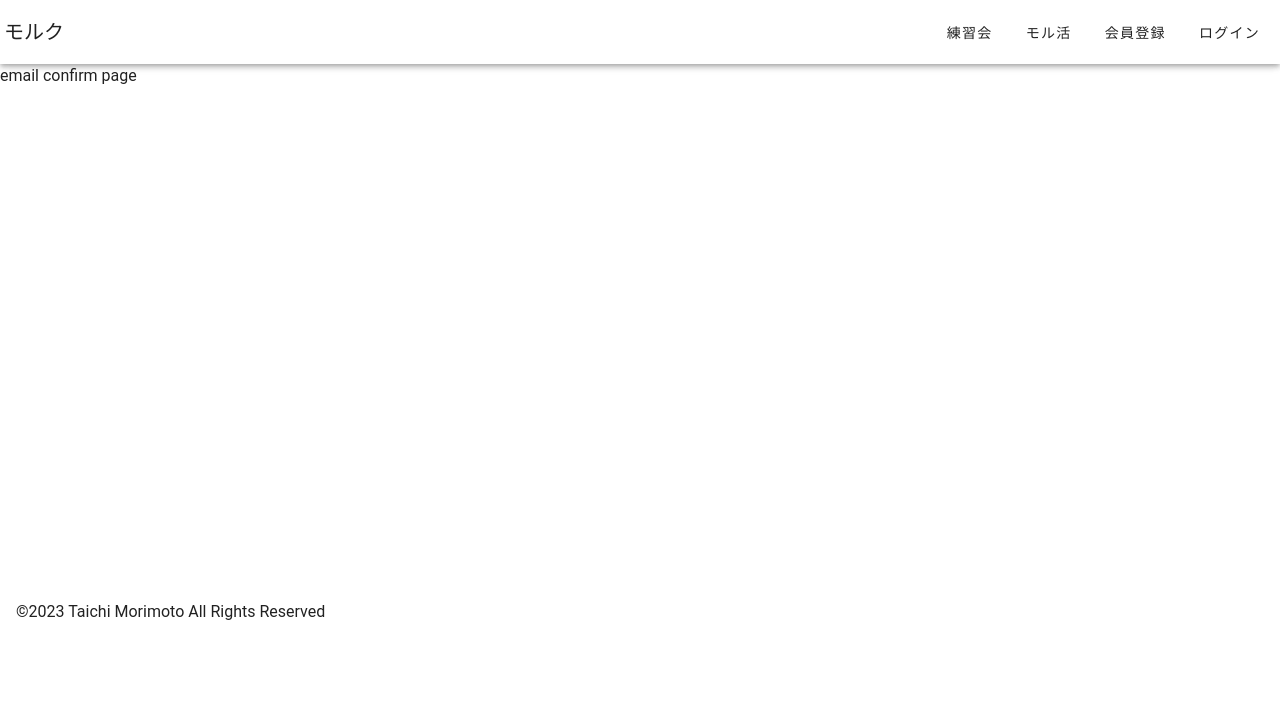
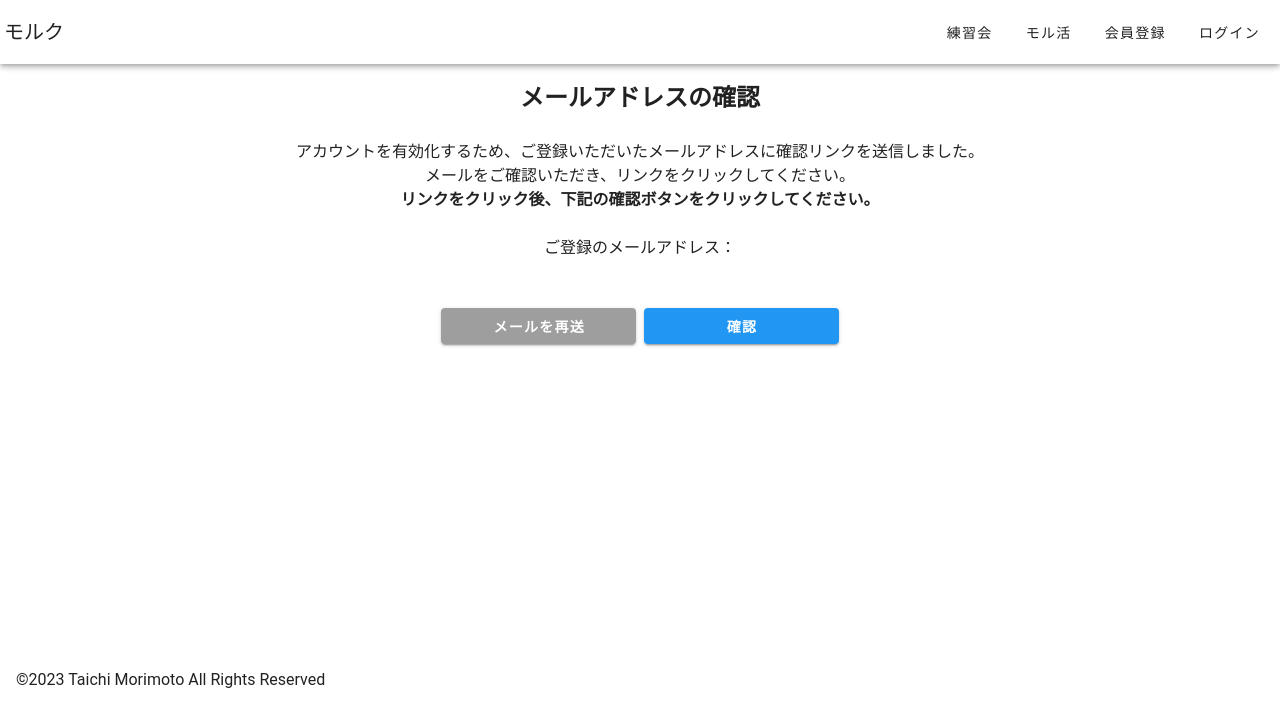
Before and after one commit to ta8i2chi8/moruku, a Nuxt app in the folder nuxt/: page /signup/confirm in a window 1280 px wide. Shown: the top 726 px of the page. Built offline with nearby package versions, Linux system fonts and the light colour scheme; no server answers.

Commit message:
メールアドレス確認を実装

```diff
--- a/nuxt/composables/useAuth.ts
+++ b/nuxt/composables/useAuth.ts
@@ -4,6 +4,7 @@ import {
   onAuthStateChanged,
   signInWithPopup,
   createUserWithEmailAndPassword,
+  sendEmailVerification,
   signInWithEmailAndPassword,
   signOut as firebaseSignOut,
   GoogleAuthProvider,
@@ -12,10 +13,15 @@ import { computed, ref } from "vue";
 
 export const useAuth = (auth: Auth = getAuth()) => {
   const user = ref<User | null>(auth.currentUser);
-  const isAuthed = computed(() => !!user.value); // 古いブラウザに対応するための二重否定
+  const isAuthed = computed(() => !!user.value && user.value.emailVerified); // 古いブラウザに対応するための二重否定
 
   // idTokenが変化したら更新する
   auth.onIdTokenChanged((authUser) => (user.value = authUser));
+
+  // userの情報を更新
+  const reloadCurrentUser = async () => {
+    await user.value?.reload();
+  };
 
   // 認証状態チェック
   const checkAuthState = async () => {
@@ -60,6 +66,17 @@ export const useAuth = (auth: Auth = getAuth()) => {
     }
   };
 
+  // メールアドレス確認メールを送信
+  const verifyEmail = async () => {
+    try {
+      if (user.value) {
+        await sendEmailVerification(user.value);
+      }
+    } catch (error) {
+      throw error;
+    }
+  }
+
   // メールアドレスでサインイン
   const signInWithEmail = async (email: string, password: string) => {
     try {
@@ -82,10 +99,12 @@ export const useAuth = (auth: Auth = getAuth()) => {
   return {
     user,
     isAuthed,
+    reloadCurrentUser,
     checkAuthState,
     signUpWithGoogle,
     signInWithGoogle,
     signUpWithEmail,
+    verifyEmail,
     signInWithEmail,
     signOut
   };
--- a/nuxt/pages/profiles/index.vue
+++ b/nuxt/pages/profiles/index.vue
@@ -1,11 +1,16 @@
 <template>
   <div>
     profiles page
+    <p>user: {{ user }}</p>
+    <p>isAuthed: {{ isAuthed }}</p>
   </div>
 </template>
 
 <script setup lang="ts">
-definePageMeta({
-  middleware: ['auth']
-});
+// definePageMeta({
+//   middleware: ['auth']
+// });
+
+const { user, isAuthed } = useAuth();
+
 </script>
--- a/nuxt/pages/signup/confirm.vue
+++ b/nuxt/pages/signup/confirm.vue
@@ -1,8 +1,116 @@
 <template>
-  <div>
-    email confirm page
-  </div>
+  <v-container>
+    <v-row class="mb-6" no-gutters justify="center">
+      <v-col cols="6">
+        <h2 class="text-align-center">メールアドレスの確認</h2>
+      </v-col>
+    </v-row>
+
+    <v-row class="mb-6" no-gutters justify="center">
+      <v-col cols="10">
+        <p class="text-align-center">
+          アカウントを有効化するため、ご登録いただいたメールアドレスに確認リンクを送信しました。
+        </p>
+        <p class="text-align-center">
+          メールをご確認いただき、リンクをクリックしてください。
+        </p>
+        <p class="text-align-center text-bold">
+          リンクをクリック後、下記の確認ボタンをクリックしてください。
+        </p>
+      </v-col>
+    </v-row>
+    <v-row class="mb-6" no-gutters justify="center">
+      <v-col cols="10">
+        <p class="text-align-center">
+          ご登録のメールアドレス： {{ user?.email || '' }}
+        </p>
+      </v-col>
+    </v-row>
+    <v-row class="mb-6" no-gutters justify="center">
+      <v-col cols="10">
+        <p class="text-align-center text-bold text-red">
+          {{ messege }}
+        </p>
+      </v-col>
+    </v-row>
+
+    <v-row no-gutters justify="center">
+      <v-col cols="2" class="mr-1">
+        <v-btn
+          class="btn"
+          color="grey"
+          @click="resendEmail"
+        >
+          メールを再送
+        </v-btn>
+      </v-col>
+      <v-col cols="2" class="ml-1">
+        <v-btn
+          class="btn"
+          color="blue"
+          @click="navigateToHome"
+        >
+          確認
+        </v-btn>
+      </v-col>
+    </v-row>
+  </v-container>
+
+  <v-snackbar
+      v-model="isDisplaySnackbar"
+      timeout="2000"
+    >
+      確認メールを再送しました
+      <template v-slot:actions>
+        <v-btn
+          color="blue"
+          variant="text"
+          @click="isDisplaySnackbar = false"
+        >
+          Close
+        </v-btn>
+      </template>
+    </v-snackbar>
 </template>
 
 <script setup lang="ts">
+const isDisplaySnackbar = ref(false);
+const messege = ref('');
+
+const { user, reloadCurrentUser, verifyEmail } = useAuth();
+
+const resendEmail = async () => {
+  await verifyEmail();
+  isDisplaySnackbar.value = true;
+};
+
+const navigateToHome = async () => {
+  await reloadCurrentUser();
+  if (user.value?.emailVerified) {
+    await navigateTo('/');
+    messege.value = '';
+  } else {
+    messege.value = 'まだメールアドレスの認証が完了していません';
+  }
+};
 </script>
+
+<style scoped>
+.text-align-center {
+  text-align: center;
+}
+
+.text-bold {
+  font-weight: bold;
+}
+
+.text-red {
+  color: red;
+}
+
+.btn {
+  width: 100%;
+  text-transform: none;
+  font-weight: bold;
+}
+</style>
--- a/nuxt/pages/signup/index.vue
+++ b/nuxt/pages/signup/index.vue
@@ -97,7 +97,7 @@ import { mdiEmail } from '@mdi/js';
 const inputEmail = ref('');
 const inputPassword = ref('');
 
-const { signUpWithGoogle, signUpWithEmail } = useAuth();
+const { signUpWithGoogle, signUpWithEmail, verifyEmail } = useAuth();
 
 const onClickSignUpWithGoogle = async () => {
   await signUpWithGoogle();
@@ -107,9 +107,9 @@ const onClickSignUpWithGoogle = async () => {
 };
 
 const onClickSignUpWithEmail = async () => {
-  // TODO: メールを送信
   await signUpWithEmail(inputEmail.value, inputPassword.value);
-  await navigateTo('/signup/confirm')
+  await verifyEmail();
+  await navigateTo('/signup/confirm');
 };
 </script>
 
```
